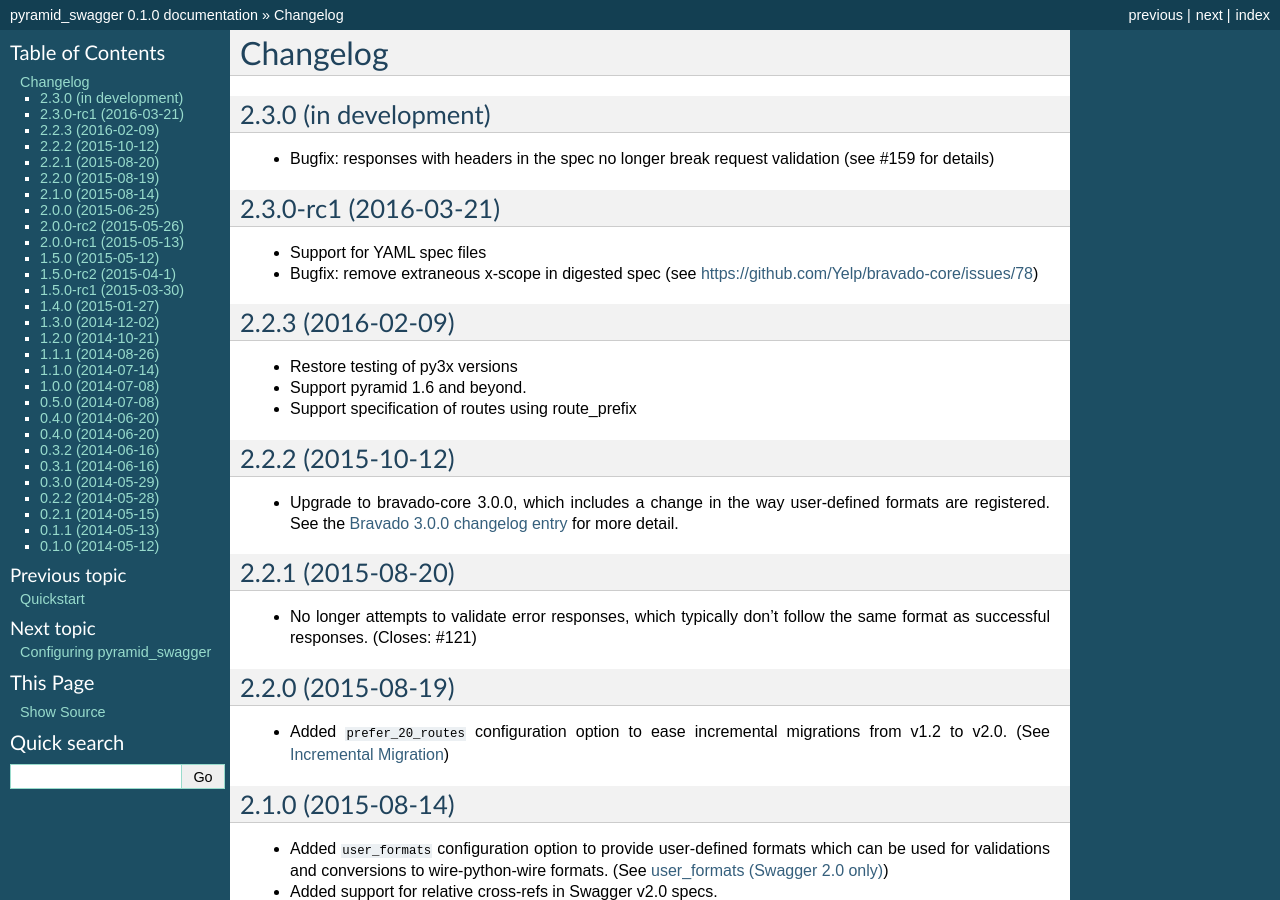
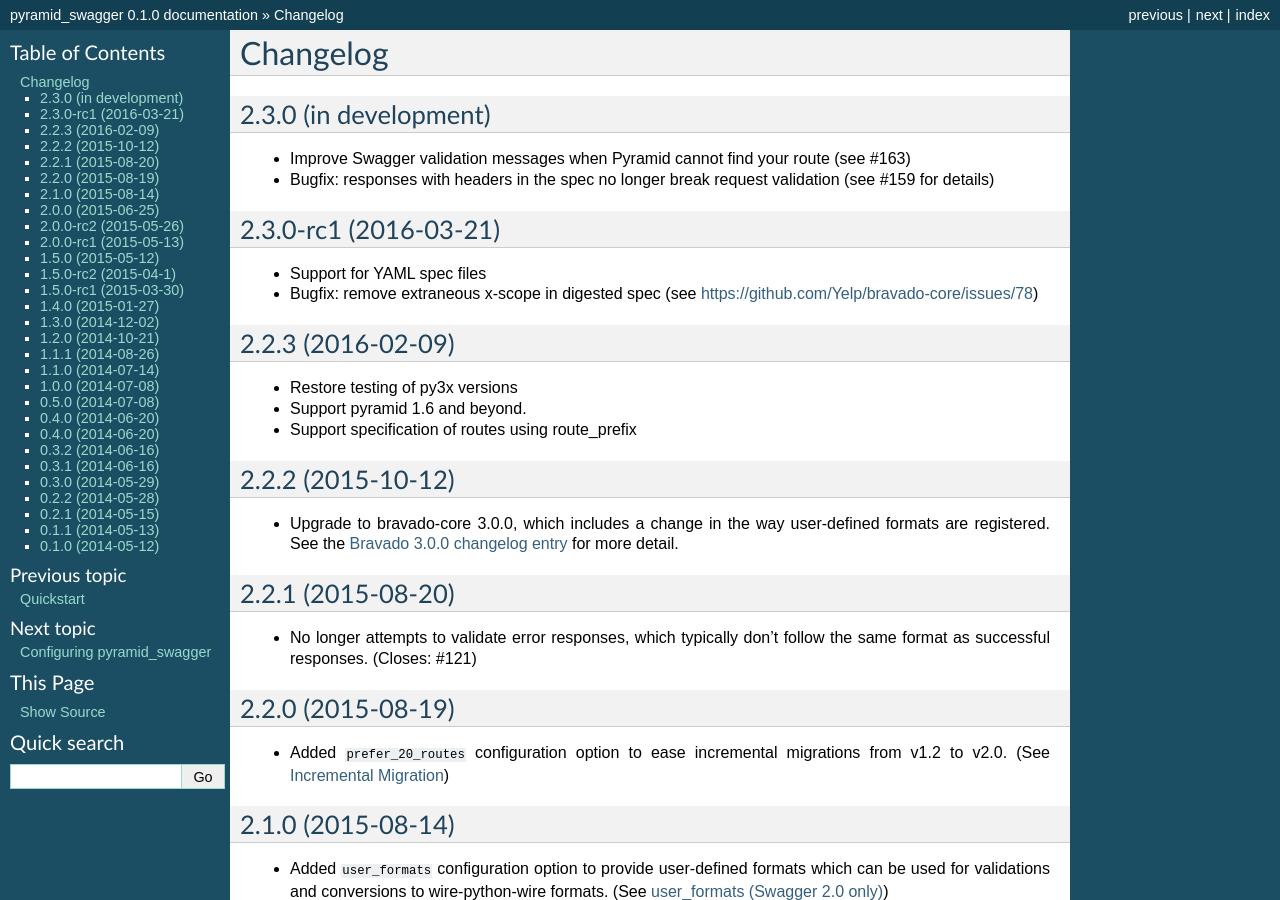
Before and after one commit to Yelp/pyramid_swagger, a Sphinx documentation site: the page built from docs/changelog.rst, in a window 1280 px wide and 900 px high. Built offline with Sphinx 7.4.7, drawn with Linux system fonts in a browser that asks for light colours.

Commit message:
Update changelog for #163

```diff
--- a/docs/changelog.rst
+++ b/docs/changelog.rst
@@ -3,6 +3,7 @@
 
 2.3.0 (in development)
 ++++++++++++++++++++++
+* Improve Swagger validation messages when Pyramid cannot find your route (see #163)
 * Bugfix: responses with headers in the spec no longer break request validation (see #159 for details)
 
 2.3.0-rc1 (2016-03-21)
```
